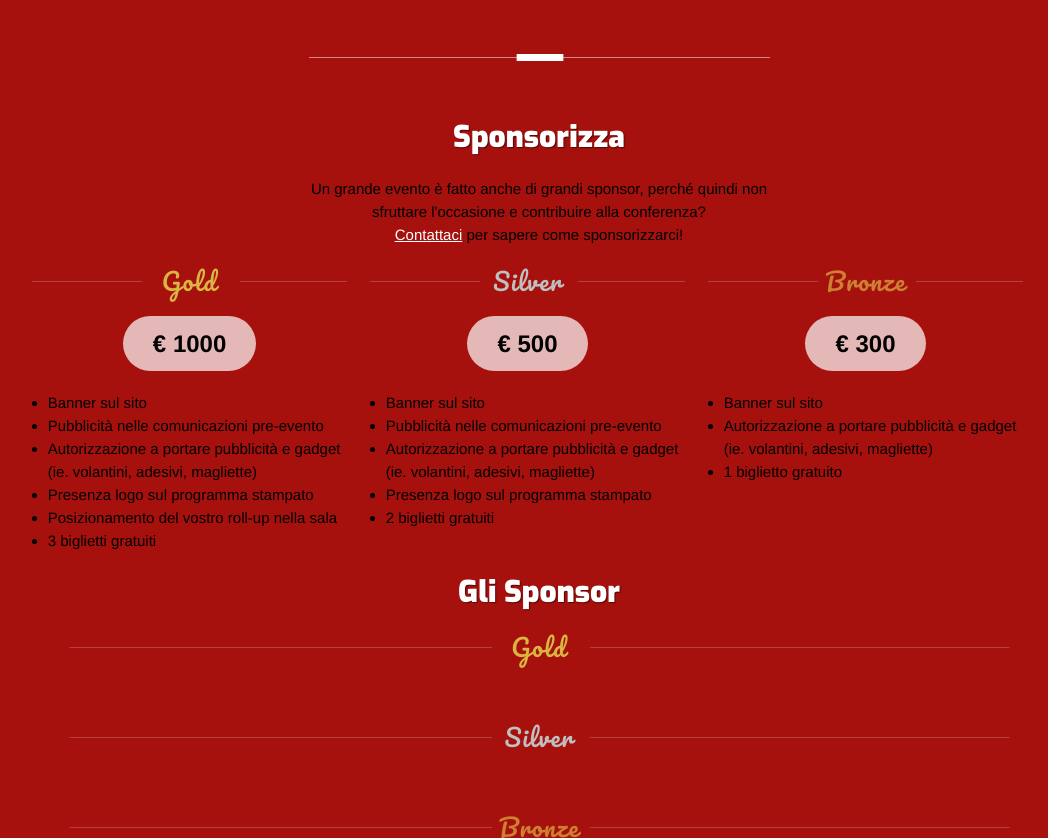
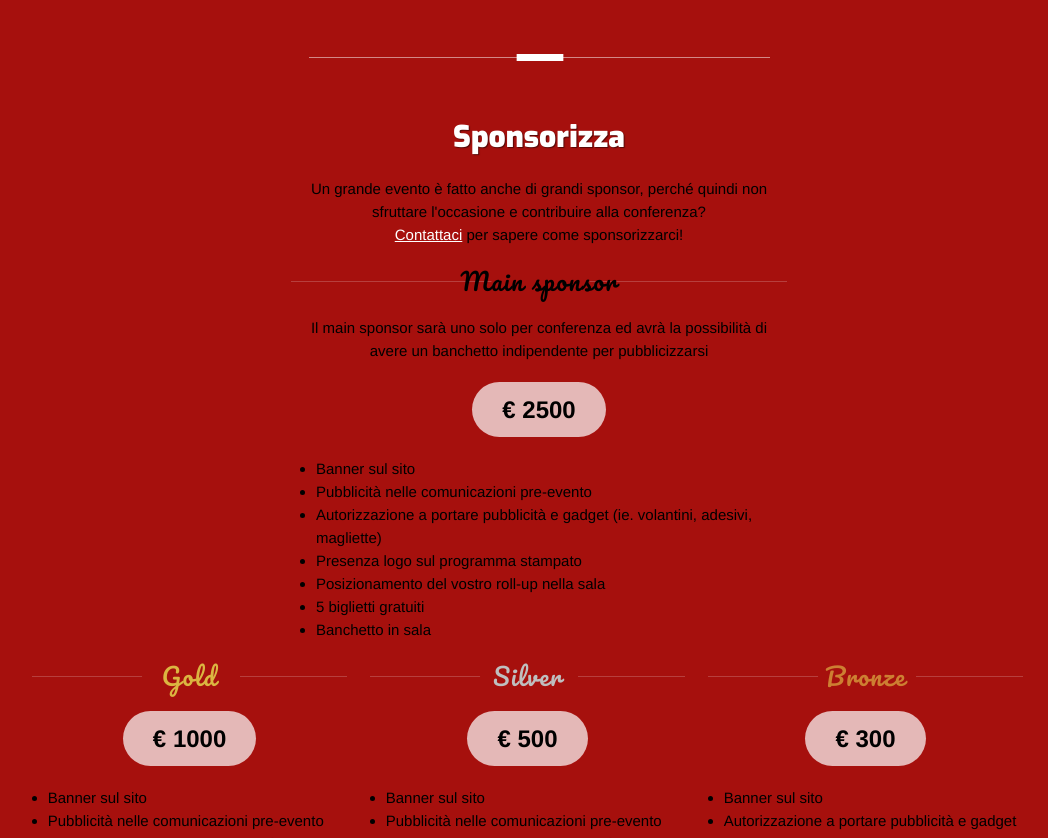
Before and after one commit to GrUSP/oneday-conf-template, a Jekyll site: the page built from index.html, in a window 1280 px wide and 900 px high, scrolled down 2281 px, cut to the strip 0-838 px from the top of the window. Shown: the whole strip, without its empty margins (101-1149 px from the left). Built offline with Jekyll 4.4.1, drawn with Linux system fonts in a browser that asks for light colours; Markdown is read by kramdown in place of the engine named in the settings; comment, search, counter and statistics services are not loaded.

```diff
--- a/_config.yml
+++ b/_config.yml
@@ -3,4 +3,3 @@ pygments: true
 permalink: /blog/:title
 rdiscount:
   extensions: [smart]
-conf_data: "PLACE, DATA"
--- a/_includes/section-sponsors.html
+++ b/_includes/section-sponsors.html
@@ -10,6 +10,22 @@
       <h3 class="center">Sponsorizza</h3>
       <p>Un grande evento è fatto anche di grandi sponsor, perché quindi non sfruttare l'occasione e contribuire alla conferenza?<br>
       <a href="mailto:info@grusp.org">Contattaci</a> per sapere come sponsorizzarci!</p>
+    </div>
+    <div class="clear"></div>
+
+    <div class="column_6 centered">
+      <h4 class="center">Main sponsor</h4>
+      <p>Il main sponsor sarà uno solo per conferenza ed avrà la possibilità di avere un banchetto indipendente per pubblicizzarsi</p>
+        <span class="euro btn">€ 2500</span>
+      <ul class="benefit">
+        <li>Banner sul sito</li>
+        <li>Pubblicità nelle comunicazioni pre-evento</li>
+        <li>Autorizzazione a portare pubblicità e gadget (ie. volantini, adesivi, magliette)</li>
+        <li>Presenza logo sul programma stampato</li>
+        <li>Posizionamento del vostro roll-up nella sala</li>
+        <li>5 biglietti gratuiti</li>
+        <li><strong>Banchetto in sala</strong></li>
+      </ul>
     </div>
     <div class="clear"></div>
 
--- a/index.html
+++ b/index.html
@@ -3,6 +3,7 @@ layout: angular
 title: CONFERENCE TITLE
 ttl: CONFERENCE TITLE
 conf_data: "PLACE, DD MMMM YYYY"
+base_url: http://YYYY.SOMETHINGday.it
 cfp: true
 cfp_url: https://docs.google.com/spreadsheet/viewform?formkey=dEgzZlE3UklrNk1qUkwyaVFoaHFfY3c6MA
 speakers: false
```
Also changed, not shown: _layouts/sfday.html (added, +142 -0 lines).
